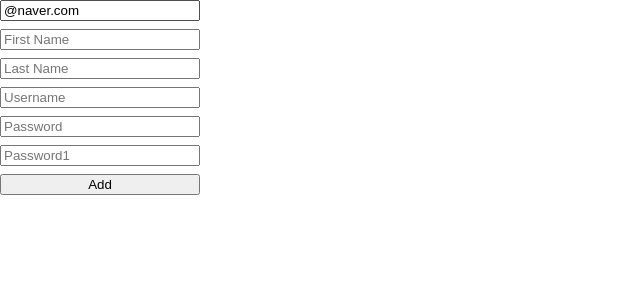
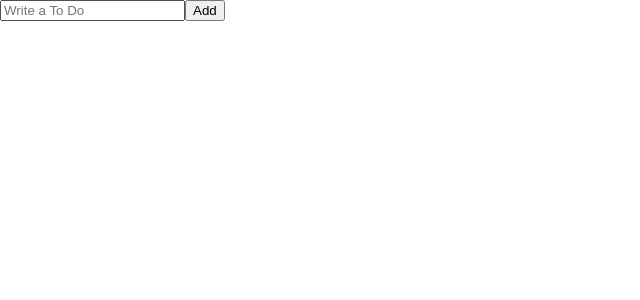
Before and after one commit to moonshadow95/react-masterclass, a React (Create React App) app: page / in a window 1280 px wide. Shown: the top 300 px of the page, without its empty margins (0-640 px from the left). Built offline with nearby package versions, Linux system fonts and the light colour scheme.

Commit message:
React-hook-form

```diff
--- a/src/App.tsx
+++ b/src/App.tsx
@@ -1,6 +1,6 @@
 import React, {useState} from 'react';
 import {createGlobalStyle} from "styled-components";
-import ToDoList from "./toDoList";
+import ToDoList from "./components/ToDoList";
 
 const GlobalStyle = createGlobalStyle`
   @import url('https://fonts.googleapis.com/css2?family=Noto+Sans+KR:wght@500;700&family=Noto+Sans:wght@700&display=swap');
--- /dev/null
+++ b/src/components/ToDoList.tsx
@@ -0,0 +1,24 @@
+import React, {useState} from 'react'
+import {useForm} from 'react-hook-form'
+
+interface IForm {
+    toDo: string
+}
+
+const ToDoList = () => {
+    const {register, handleSubmit, formState: {errors}, setValue} = useForm<IForm>()
+    const handleValid = (data: IForm) => setValue('toDo', "")
+    return (
+        <div>
+            <form onSubmit={handleSubmit(handleValid)}>
+                <input {...register('toDo', {
+                    required: "Write a to do!"
+                })} type="text" placeholder='Write a To Do'/>
+                <span>{errors?.toDo?.message}</span>
+                <button>Add</button>
+            </form>
+        </div>
+    )
+};
+
+export default ToDoList;
--- a/src/toDoList.tsx
+++ /dev/null
@@ -1,90 +0,0 @@
-import React, {useState} from 'react'
-import {useForm} from 'react-hook-form'
-
-interface IForm {
-    email: string
-    firstName: string
-    lastName: string
-    username: string
-    password: string
-    password1: string
-}
-
-const ToDoList = () => {
-    // const [todo, setTodo] = useState("")
-    // const onChange = (event: React.FormEvent<HTMLInputElement>) => {
-    //     const {
-    //         currentTarget: {value}
-    //     } = event
-    //     setTodo(value)
-    // }
-    // const onSubmit = (event: React.FormEvent<HTMLFormElement>) => {
-    //     event.preventDefault()
-    // }
-    // return (
-    //     <div>
-    //         <form action="" onSubmit={onSubmit}>
-    //             <input type="text" placeholder='Write a to do' onChange={onChange}/>
-    //             <button>Add</button>
-    //         </form>
-    //     </div>
-    // )
-    const {register, watch, handleSubmit, formState: {errors}} = useForm<IForm>({
-        defaultValues: {
-            email: "@naver.com"
-        }
-    })
-    const onValid = (data: any) => {
-        console.log(data)
-    }
-    return (
-        <div>
-            <form
-                style={{display: "flex", flexDirection: "column", width: '200px', gap: '4px'}}
-                onSubmit={handleSubmit(onValid)}
-            >
-                <input
-                    {...register("email", {
-                        required: "Email is required",
-                        pattern: {
-                            value: /^[A-Za-z0-9._%+-]+@naver.com$/,
-                            message: "Only naver.com emails allowed",
-                        },
-                    })}
-                    placeholder="Email"
-                />
-                <span>{errors?.email?.message}</span>
-                <input
-                    {...register("firstName", {required: "write here"})}
-                    placeholder="First Name"
-                />
-                <span>{errors?.firstName?.message}</span>
-                <input
-                    {...register("lastName", {required: "write here"})}
-                    placeholder="Last Name"
-                />
-                <span>{errors?.lastName?.message}</span>
-                <input
-                    {...register("username", {required: "write here", minLength: 10})}
-                    placeholder="Username"
-                />
-                <span>{errors?.username?.message}</span>
-                <input
-                    {...register("password", {required: "write here", minLength: 5})}
-                    placeholder="Password"
-                />
-                <span>{errors?.password?.message}</span>
-                <input
-                    {...register("password1", {
-                        required: "Password is required",
-                    })}
-                    placeholder="Password1"
-                />
-                <span>{errors?.password1?.message}</span>
-                <button>Add</button>
-            </form>
-        </div>
-    )
-};
-
-export default ToDoList;
```
